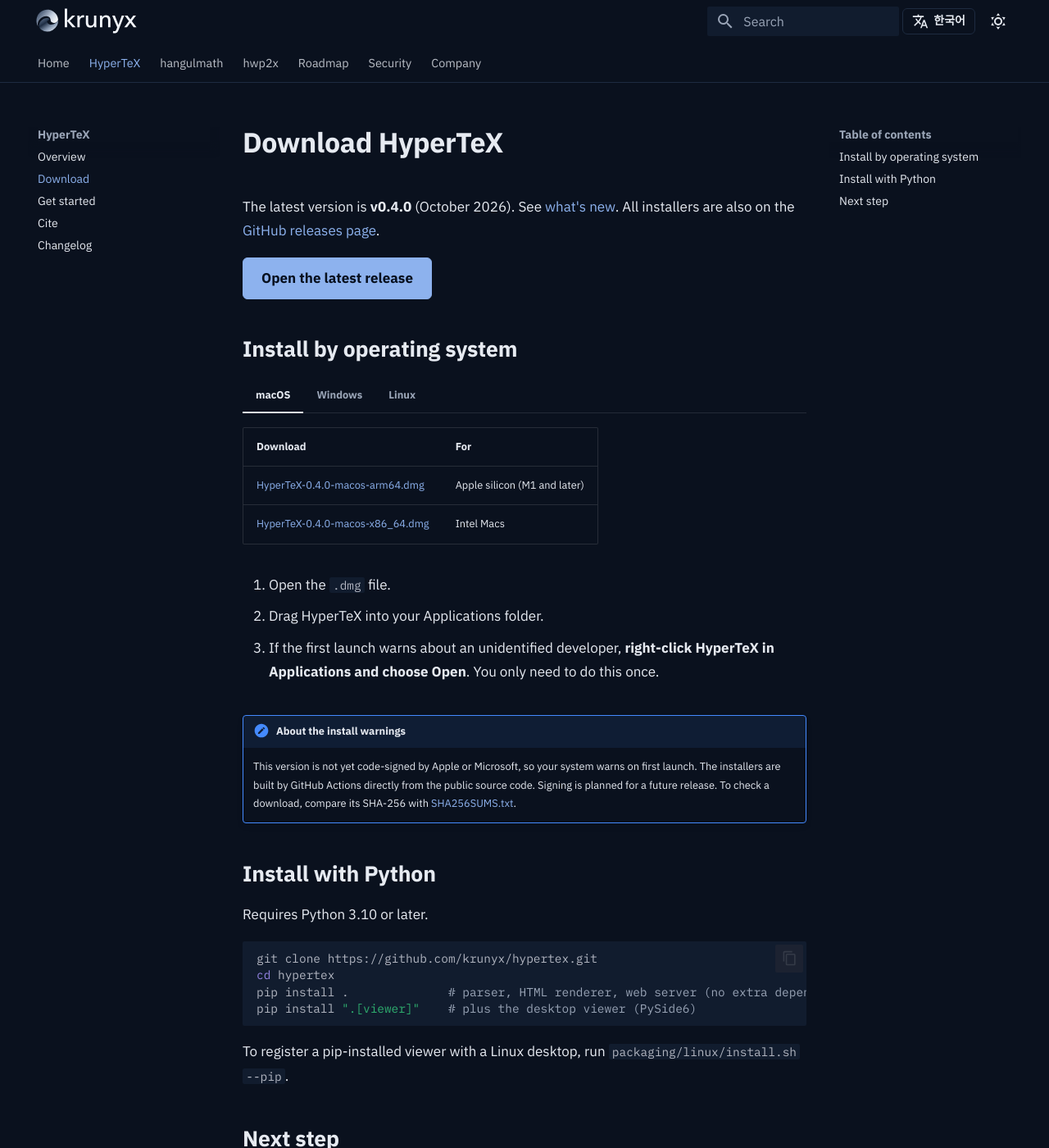
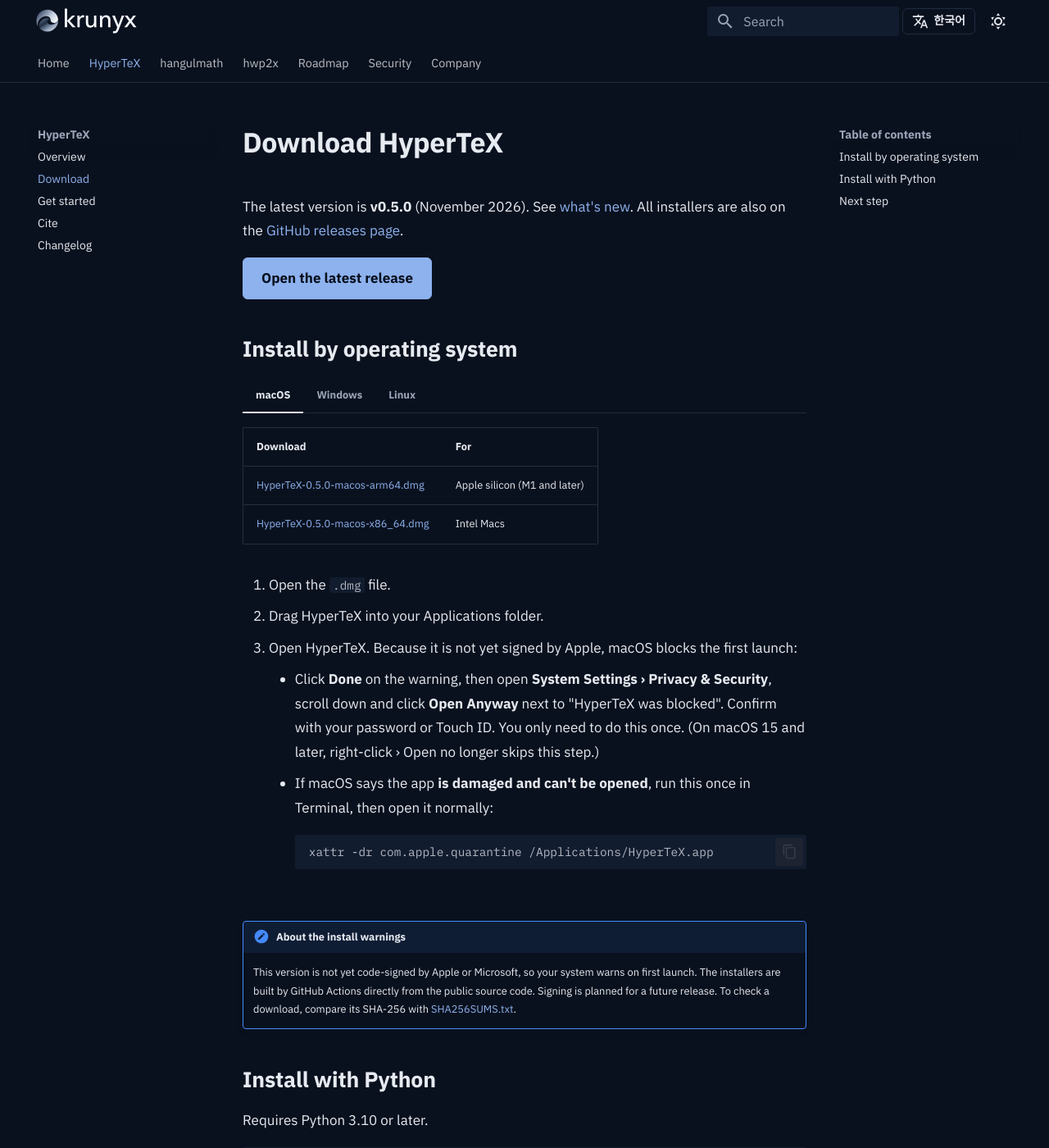
Before and after one commit to krunyx/krunyx.com, an MkDocs documentation site: the page built from docs/hypertex/download.md, in a window 1280 px wide and 1400 px high. Shown: the whole window at 82% size. Built offline with MkDocs 1.6.1 and Material for MkDocs 9.7.7, drawn with Linux system fonts in a browser that asks for light colours.

Commit message:
HyperTeX v0.5.0: downloads, changelog, macOS first-launch steps
Co-Authored-By: Claude Opus 5.5 <noreply@anthropic.com>
Claude-Session: https://claude.ai/code/session_012fdPH5ZmHytyJoitHmPnms

````diff
--- a/docs/hypertex/download.md
+++ b/docs/hypertex/download.md
@@ -1,6 +1,6 @@
 # Download HyperTeX
 
-The latest version is **v0.4.0** (October 2026). See [what's new](changelog.md#v0-4-0).
+The latest version is **v0.5.0** (November 2026). See [what's new](changelog.md#v0-5-0).
 All installers are also on the [GitHub releases page](https://github.com/krunyx/hypertex/releases/latest).
 
 [Open the latest release](https://github.com/krunyx/hypertex/releases/latest){ .md-button .md-button--primary }
@@ -11,19 +11,27 @@ All installers are also on the [GitHub releases page](https://github.com/krunyx/
 
     | Download | For |
     | --- | --- |
-    | [HyperTeX-0.4.0-macos-arm64.dmg](https://github.com/krunyx/hypertex/releases/download/v0.4.0/HyperTeX-0.4.0-macos-arm64.dmg) | Apple silicon (M1 and later) |
-    | [HyperTeX-0.4.0-macos-x86_64.dmg](https://github.com/krunyx/hypertex/releases/download/v0.4.0/HyperTeX-0.4.0-macos-x86_64.dmg) | Intel Macs |
+    | [HyperTeX-0.5.0-macos-arm64.dmg](https://github.com/krunyx/hypertex/releases/download/v0.5.0/HyperTeX-0.5.0-macos-arm64.dmg) | Apple silicon (M1 and later) |
+    | [HyperTeX-0.5.0-macos-x86_64.dmg](https://github.com/krunyx/hypertex/releases/download/v0.5.0/HyperTeX-0.5.0-macos-x86_64.dmg) | Intel Macs |
 
     1. Open the `.dmg` file.
     2. Drag HyperTeX into your Applications folder.
-    3. If the first launch warns about an unidentified developer, **right-click HyperTeX in Applications and choose Open**. You only need to do this once.
+    3. Open HyperTeX. Because it is not yet signed by Apple, macOS blocks the first launch:
+        - Click **Done** on the warning, then open **System Settings › Privacy & Security**,
+          scroll down and click **Open Anyway** next to "HyperTeX was blocked". Confirm with your password or Touch ID.
+          You only need to do this once. (On macOS 15 and later, right-click › Open no longer skips this step.)
+        - If macOS says the app **is damaged and can't be opened**, run this once in Terminal, then open it normally:
+
+            ```bash
+            xattr -dr com.apple.quarantine /Applications/HyperTeX.app
+            ```
 
 === "Windows"
 
     | Download | For |
     | --- | --- |
-    | [HyperTeX-Setup-0.4.0.exe](https://github.com/krunyx/hypertex/releases/download/v0.4.0/HyperTeX-Setup-0.4.0.exe) | Installer for Windows 10 and 11 |
-    | [HyperTeX-0.4.0-windows-x64.zip](https://github.com/krunyx/hypertex/releases/download/v0.4.0/HyperTeX-0.4.0-windows-x64.zip) | Portable version: unzip and run `htex-viewer\htex-viewer.exe` |
+    | [HyperTeX-Setup-0.5.0.exe](https://github.com/krunyx/hypertex/releases/download/v0.5.0/HyperTeX-Setup-0.5.0.exe) | Installer for Windows 10 and 11 |
+    | [HyperTeX-0.5.0-windows-x64.zip](https://github.com/krunyx/hypertex/releases/download/v0.5.0/HyperTeX-0.5.0-windows-x64.zip) | Portable version: unzip and run `htex-viewer\htex-viewer.exe` |
 
     The installer works without administrator rights. After installing, `.htex` files and `htex://` links open in HyperTeX.
     The portable version does not register file types or links.
@@ -34,8 +42,8 @@ All installers are also on the [GitHub releases page](https://github.com/krunyx/
 
     | Download | How to install |
     | --- | --- |
-    | [HyperTeX-0.4.0-x86_64.AppImage](https://github.com/krunyx/hypertex/releases/download/v0.4.0/HyperTeX-0.4.0-x86_64.AppImage) | Make it executable and run it |
-    | [HyperTeX-0.4.0-linux-x86_64.tar.gz](https://github.com/krunyx/hypertex/releases/download/v0.4.0/HyperTeX-0.4.0-linux-x86_64.tar.gz) | Unpack and run `install.sh` |
+    | [HyperTeX-0.5.0-x86_64.AppImage](https://github.com/krunyx/hypertex/releases/download/v0.5.0/HyperTeX-0.5.0-x86_64.AppImage) | Make it executable and run it |
+    | [HyperTeX-0.5.0-linux-x86_64.tar.gz](https://github.com/krunyx/hypertex/releases/download/v0.5.0/HyperTeX-0.5.0-linux-x86_64.tar.gz) | Unpack and run `install.sh` |
 
     AppImage:
 
@@ -55,7 +63,7 @@ All installers are also on the [GitHub releases page](https://github.com/krunyx/
 !!! note "About the install warnings"
     This version is not yet code-signed by Apple or Microsoft, so your system warns on first launch.
     The installers are built by GitHub Actions directly from the public source code. Signing is planned for a future release.
-    To check a download, compare its SHA-256 with [SHA256SUMS.txt](https://github.com/krunyx/hypertex/releases/download/v0.4.0/SHA256SUMS.txt).
+    To check a download, compare its SHA-256 with [SHA256SUMS.txt](https://github.com/krunyx/hypertex/releases/download/v0.5.0/SHA256SUMS.txt).
 
 ## Install with Python
 
--- a/mkdocs.yml
+++ b/mkdocs.yml
@@ -82,7 +82,7 @@ extra_javascript:
 extra:
   generator: false
   hypertex:
-    version: "0.4.0"
+    version: "0.5.0"
     releases: https://github.com/krunyx/hypertex/releases/latest
   social:
     - icon: fontawesome/brands/github
````
Also changed, not shown: docs/hypertex/changelog.md (+14 -0 lines), docs/hypertex/cite.md (+1 -1 lines), docs/hypertex/getting-started.md (+3 -0 lines).
